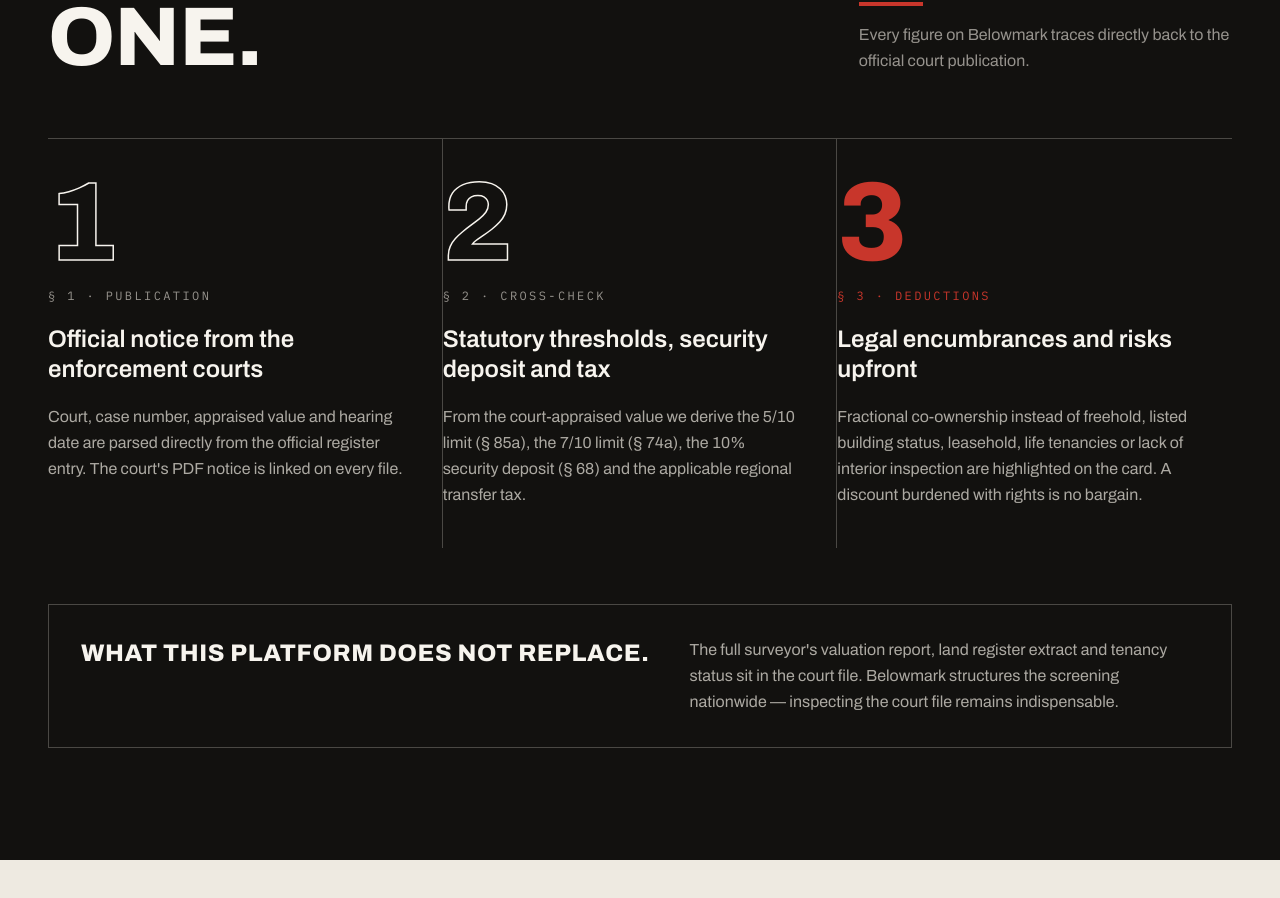
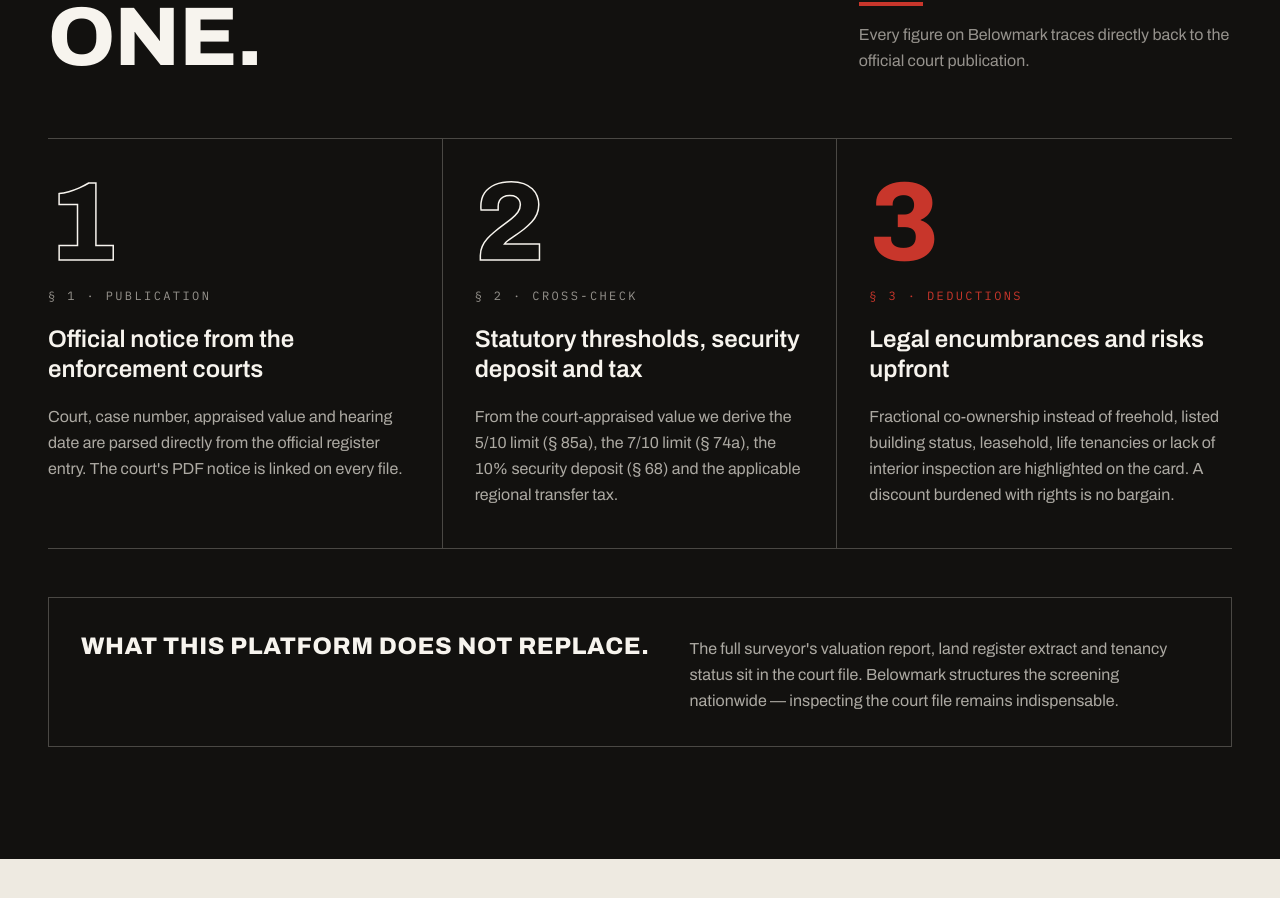
Before and after one commit to SquirrelsGhost/belowmark_new, a Next.js app: page / in a window 1280 px wide. Shown: the part 3734-4632 px from the top of the page. Built offline with nearby package versions, Linux system fonts and the light colour scheme; no server answers.

Commit message:
fix(ui): fix MethodStep column padding and align step title baselines

```diff
--- a/src/components/method/MethodSection.tsx
+++ b/src/components/method/MethodSection.tsx
@@ -20,8 +20,8 @@ export default function MethodSection(props: MethodSectionProps) {
     <section id={ROUTES.method.slice(1)} className="scroll-mt-16 bg-ink py-20 text-paper-bright sm:py-28">
       <Container>
         <SectionHeader number={props.number} eyebrow={props.eyebrow} title={props.title} description={props.description} inverted />
-        <ol className="mt-16 grid border-t border-paper/25 md:grid-cols-3">{props.children}</ol>
-        <aside className="mt-14 grid gap-4 border border-paper/25 p-6 sm:grid-cols-[auto_1fr] sm:gap-10 sm:p-8">
+        <ol className="mt-16 grid border-t border-b border-paper/25 md:grid-cols-3">{props.children}</ol>
+        <aside className="mt-12 grid items-baseline gap-4 border border-paper/25 p-6 sm:grid-cols-[auto_1fr] sm:gap-10 sm:p-8">
           <p className="font-display text-2xl tracking-wide">{props.disclaimerTitle}</p>
           <p className="max-w-3xl leading-relaxed text-paper/70">{props.disclaimerBody}</p>
         </aside>
--- a/src/components/method/MethodStep.tsx
+++ b/src/components/method/MethodStep.tsx
@@ -12,8 +12,8 @@ interface MethodStepProps {
 
 export default function MethodStep({ number, kicker, title, body, isHighlighted = false, delay = 0 }: MethodStepProps) {
   return (
-    <li className="border-paper/25 md:border-r md:last:border-r-0">
-      <Reveal delay={delay} className="flex h-full flex-col gap-5 py-10 md:px-8 md:first:pl-0">
+    <li className="border-b border-paper/25 last:border-b-0 md:border-r md:border-b-0 md:px-8 md:first:pl-0 md:last:border-r-0 md:last:pr-0">
+      <Reveal delay={delay} className="flex h-full flex-col gap-5 py-10">
         <span
           className={`font-display text-[7rem] leading-[0.8] ${isHighlighted ? "text-signal" : "text-transparent [-webkit-text-stroke:1.5px_var(--paper-bright)]"}`}
         >
@@ -22,7 +22,7 @@ export default function MethodStep({ number, kicker, title, body, isHighlighted
         <span className={`font-mono text-xs tracking-[0.2em] uppercase ${isHighlighted ? "text-signal" : "text-paper/60"}`}>
           § {number} · {kicker}
         </span>
-        <h3 className="font-narrow text-2xl leading-tight font-semibold">{title}</h3>
+        <h3 className="font-narrow text-2xl leading-tight font-semibold md:min-h-[3.75rem]">{title}</h3>
         <p className="leading-relaxed text-paper/70">{body}</p>
       </Reveal>
     </li>
```
